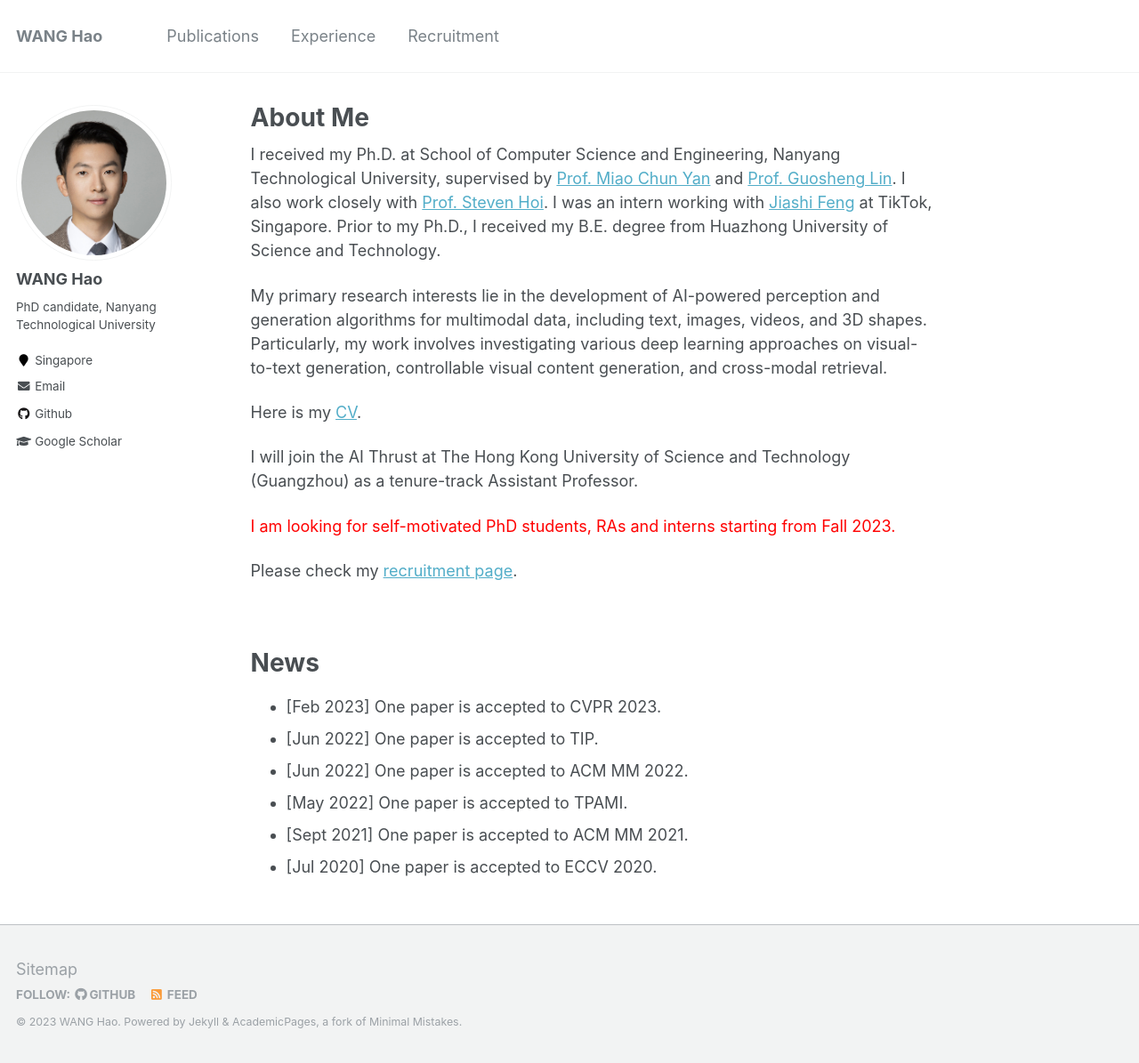
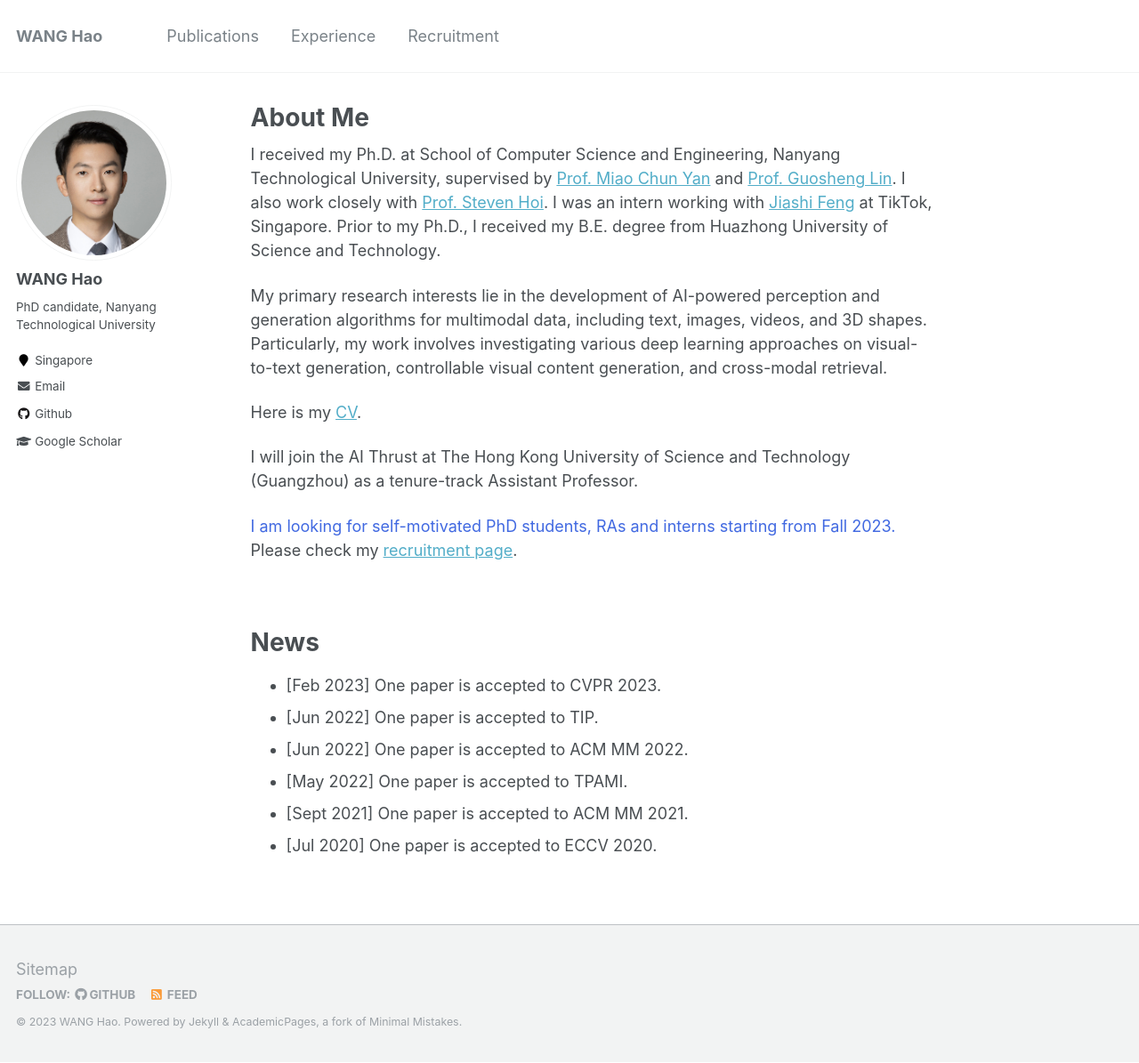
Before and after one commit to hwang1996/hwang1996.github.io, a Jekyll site: the page built from _pages/about.md, in a window 1280 px wide and 1195 px high. Shown: the whole window at 89% size. Built offline with Jekyll 4.4.1, drawn with Linux system fonts in a browser that asks for light colours.

Commit message:
2023.6.24 updates

```diff
--- a/_pages/about.md
+++ b/_pages/about.md
@@ -16,7 +16,7 @@
 
 
 I will join the AI Thrust at The Hong Kong University of Science and Technology (Guangzhou) as a tenure-track Assistant Professor.
-<p style="color:red;"> I am looking for self-motivated PhD students, RAs and interns starting from Fall 2023.</p> Please check my [recruitment page](https://wanghao.tech/recruitment/).
+<font color=RoyalBlue> I am looking for self-motivated PhD students, RAs and interns starting from Fall 2023.</font> Please check my [recruitment page](https://wanghao.tech/recruitment/).
 
 
 <br />
```
